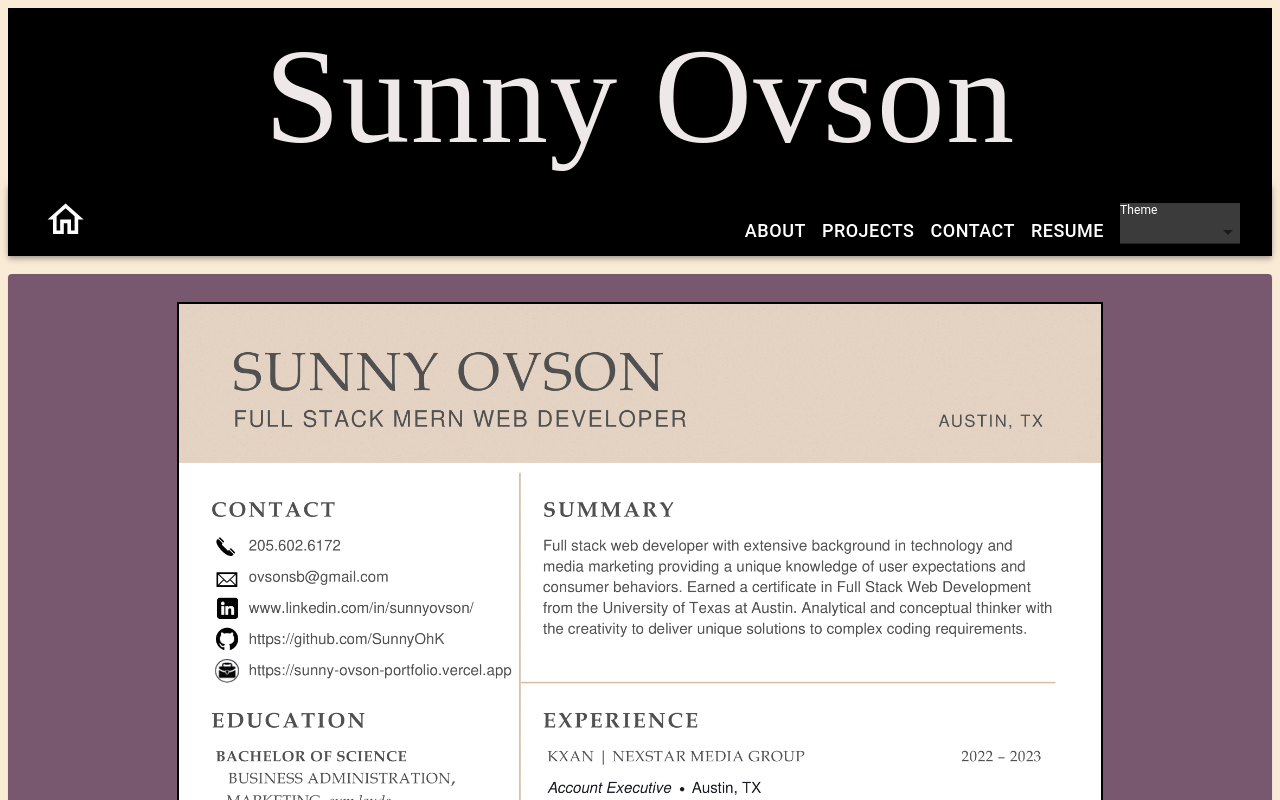
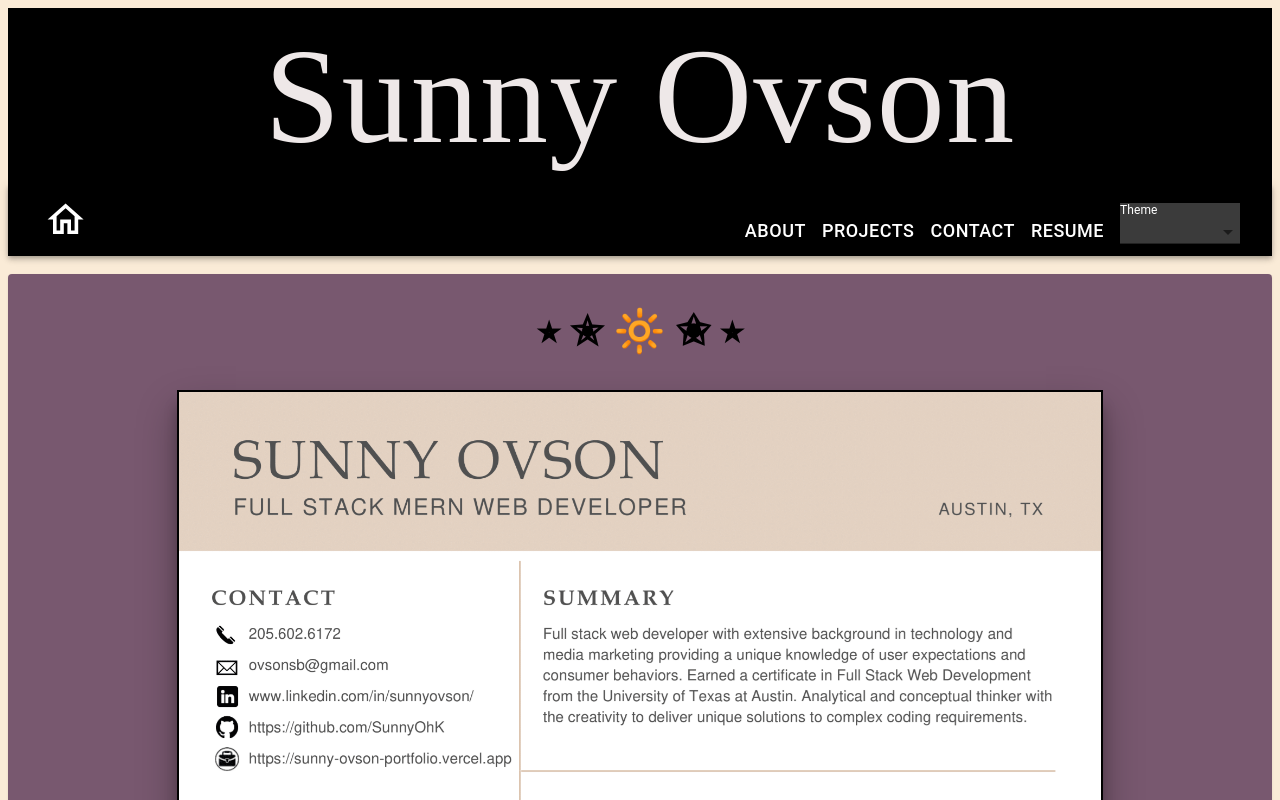
Before and after one commit to SunnyOhK/sunny-ovson-react-portfolio, a React (Create React App) app: page / in a window 1280 px wide. Both pictures are taken after a click on the button "RESUME". Shown: the top 800 px of the page. Built offline with nearby package versions, Linux system fonts and the light colour scheme; a web font is replaced by a local one.

Commit message:
final touches on resume page

```diff
--- a/src/pages/Resume/index.js
+++ b/src/pages/Resume/index.js
@@ -25,6 +25,7 @@ function Resume() {
         color: colors.resumeText
       }}
       >
+        <h1 className='rezStars' sx={{ marginTop: '16px', letterSpacing: '3px' }}>⭒  ✬  🔆  ✬  ⭒</h1>
           <div className='resumeContainer'>
           <img
             src={ResumePreview}
--- a/src/pages/Resume/style.css
+++ b/src/pages/Resume/style.css
@@ -17,19 +17,19 @@
 }
 
 @media (max-width: 600px) {
-  .letterHead {
-    font-size: 26px;
+  .rezStars {
+    font-size: 22px;
   }
 }
 
 @media (min-width: 601px) and (max-width: 900px) {
-  .letterHead {
-    font-size: 34px;
+  .rezStars {
+    font-size: 30px;
   }
 }
 
 @media (min-width: 901px) {
-  .letterHead {
+  .rezStars {
     font-size: 41px;
   }
 }
@@ -45,14 +45,21 @@
 
 .resumeContainer {
   width: 72vw;
-  height: 80vh;
+  height: 79vh;
   border: 2px solid black;
   overflow: auto;
   align-items: center;
   justify-content: center;
   margin-left: auto;
   margin-right: auto;
-  margin-top: 3%;
+  box-shadow: rgba(0, 0, 0, 0.3) 0px 19px 38px, rgba(0, 0, 0, 0.22) 0px 15px 12px;
+}
+
+@media (max-width: 600px) {
+  .resumeContainer {
+    width: 90vw;
+    height: auto;
+  }
 }
 
 .resumePreview {
```
